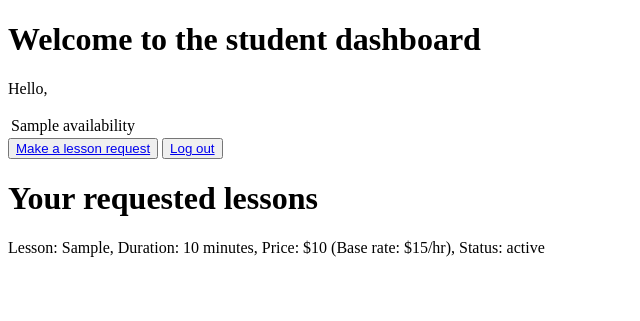
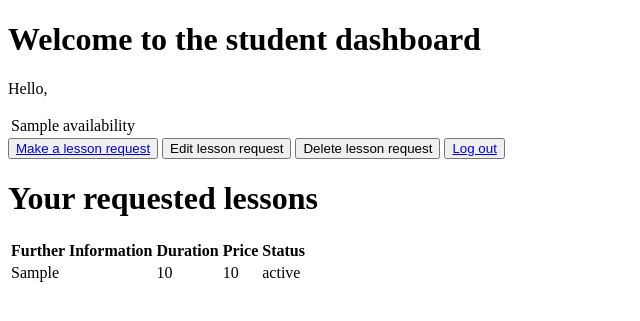
Before and after one commit to oslohes123/Jabiru, a Django app: template lessons/templates/Dashboards/student_dashboard.html in a window 1280 px wide. Shown: the top 321 px of the page, without its empty margins (0-640 px from the left). Run offline with Django 4.2, Linux system fonts and the light colour scheme; the template is opened without the code that fills it: most values are stand-ins (such as "Sample title", 1, 10 or a date in 2020).

Commit message:
edited the student dashboard to have tables

```diff
--- a/lessons/templates/Dashboards/student_dashboard.html
+++ b/lessons/templates/Dashboards/student_dashboard.html
@@ -20,16 +20,32 @@
     </div>
 
     <button> <a href="{% url 'make_request' %}">Make a lesson request</a></button>
+    <button type="button">Edit lesson request</a></button>
+    <button type="button">Delete lesson request</a></button>
     <button type="button"><a href = {% url 'log_out' %}>Log out</a></button>
+
             </div>
             <div class="col-6">
                 <h1>Your requested lessons</h1>
-                {% for lesson in lessonsdata %}
-                    <p>Lesson: {{ lesson.further_info }}, Duration: {{ lesson.duration }} minutes,
-                        Price: ${{ lesson.price }} (Base rate: $15/hr), Status: {{ lesson.status_string }}</p>
-                    {% empty %}
-                        You do not have any requested lessons
+                <table class="table">
+                    <thead>
+                        <th> Further Information </th>
+                        <th> Duration </th>
+                        <th> Price </th>
+                        <th> Status </th>
+                    </thead>
+                    {% for lesson in lessonsdata %}
+                        <tr>
+                            <td>{{ lesson.further_info }}</td> <!--Add buttons for each row -->
+                            <td>{{ lesson.duration }}</td>
+                            <td>{{ lesson.price }}</td>
+                            <td>{{ lesson.status_string }}</td>
+                        </tr>
+                </table>
+                {% empty %}
+                    You do not have any requested lessons
                 {% endfor %}
+
             </div>
         </div>
     </div>
```
